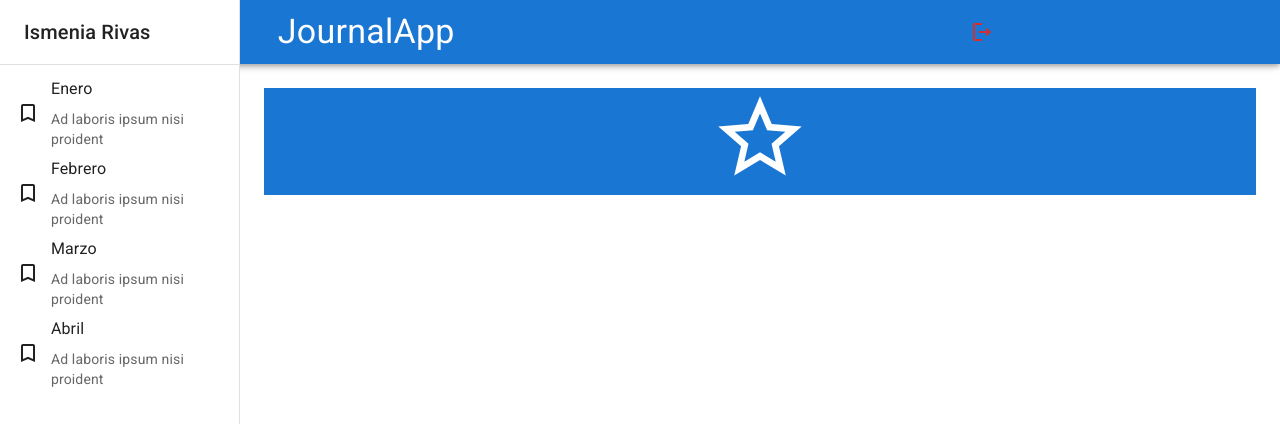
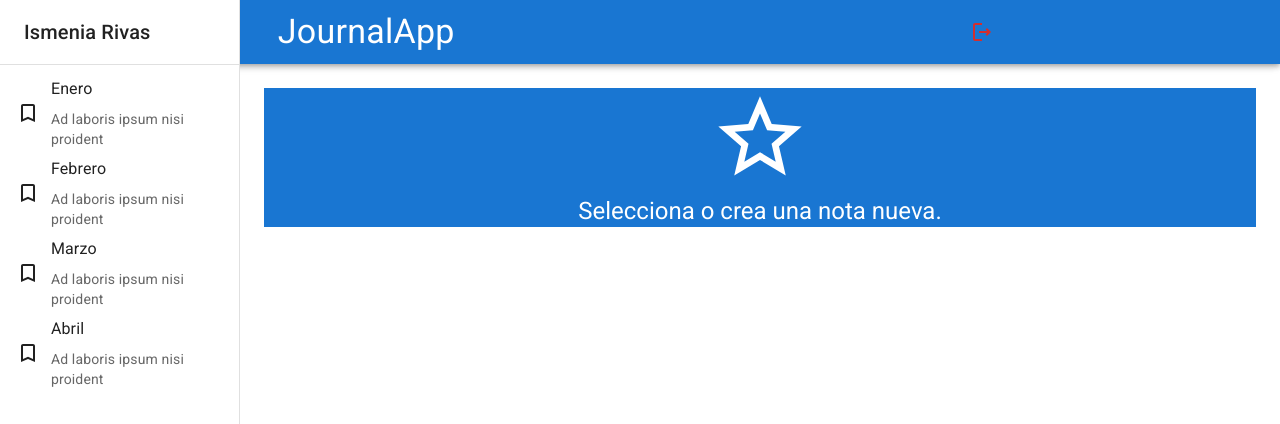
Before and after one commit to issyrivas17/Journal-app-vite, a React (Vite) app: page / in a window 1280 px wide. Shown: the top 424 px of the page. Built offline with nearby package versions, Linux system fonts and the light colour scheme.

Commit message:
Pase un grid item con un typography, el fondo de la page no me cubre completo el color debo revisar a ver que ocurre con eso

```diff
--- a/src/auth/views/NothingSelect.jsx
+++ b/src/auth/views/NothingSelect.jsx
@@ -1,4 +1,4 @@
-import { Grid } from '@mui/material'
+import { Grid, Typography } from '@mui/material'
 import {StarOutline} from '@mui/icons-material'
 
 
@@ -14,6 +14,11 @@ export const NothingSelect = () => {
    >
    <Grid item xs={12}>
     <StarOutline sx={{fontSize: 100, color: 'white'}}/>
+    </Grid>
+
+    <Grid item xs={12}>
+    <Typography color='white' variant= 'h5'> Selecciona o crea una nota nueva. </Typography>
+
 
    </Grid>
 
```
